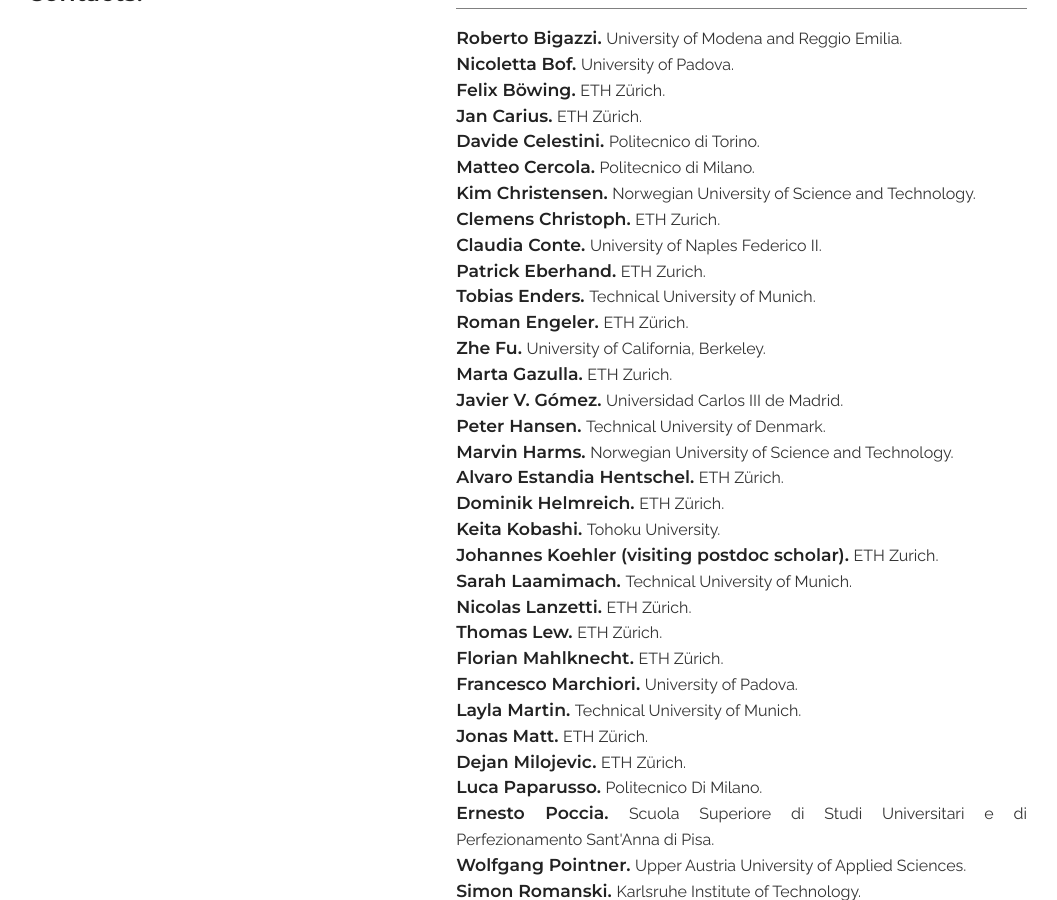
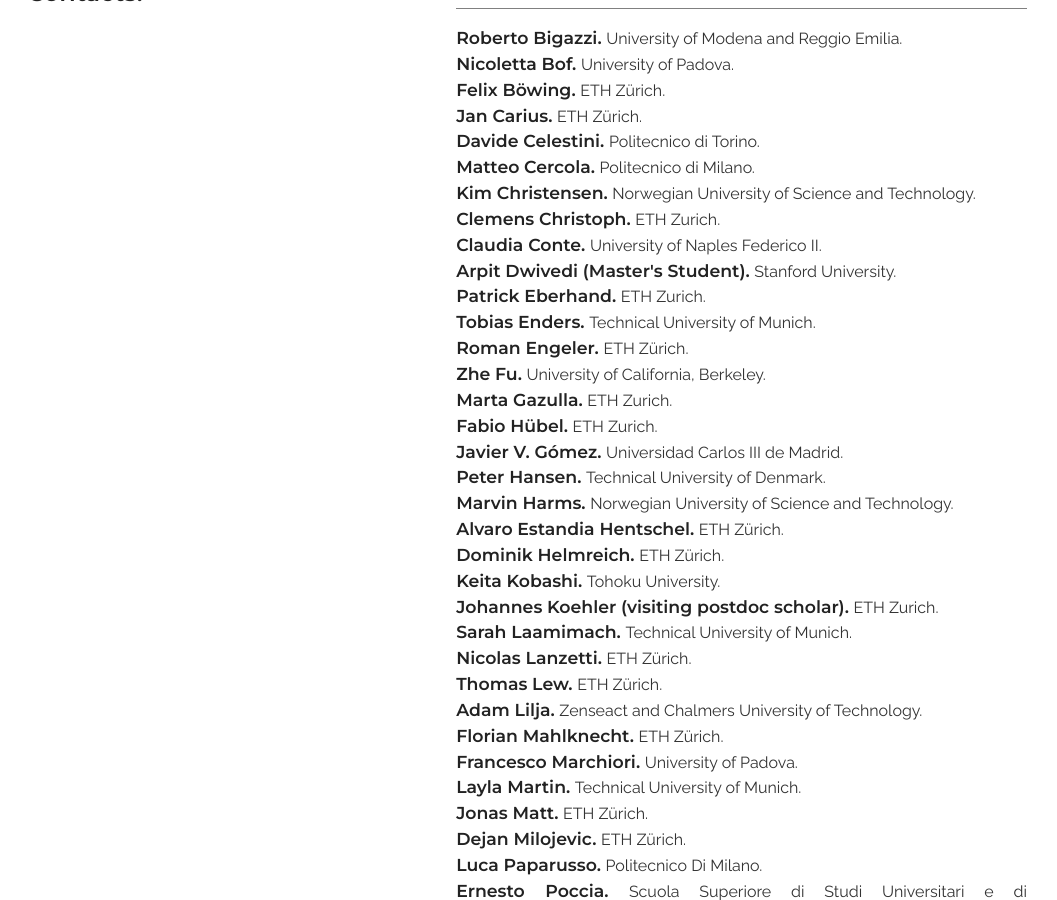
Before and after one commit to StanfordASL/StanfordASL.github.io, a Jekyll site: the page built from _people/visiting.markdown, in a window 1280 px wide and 900 px high, scrolled down 190 px. Shown: the whole window, without its empty margins (113-1170 px from the left). Built offline with Jekyll 4.4.1, drawn with Linux system fonts in a browser that asks for light colours.

Commit message:
Add new visitors to the visiting list (#185)

```diff
--- a/_people/visiting.markdown
+++ b/_people/visiting.markdown
@@ -13,11 +13,13 @@
 <li><h6 class="visiting-name">Kim Christensen.</h6> <p class="visiting-excerpt">Norwegian University of Science and Technology.</p></li>
 <li><h6 class="visiting-name">Clemens Christoph.</h6> <p class="visiting-excerpt">ETH Zurich.</p></li>
 <li><h6 class="visiting-name">Claudia Conte.</h6> <p class="visiting-excerpt">University of Naples Federico II.</p></li>
+<li><h6 class="visiting-name">Arpit Dwivedi (Master's Student).</h6> <p class="visiting-excerpt">Stanford University.</p></li>
 <li><h6 class="visiting-name">Patrick Eberhand.</h6> <p class="visiting-excerpt">ETH Zurich.</p></li>
 <li><h6 class="visiting-name">Tobias Enders.</h6> <p class="visiting-excerpt">Technical University of Munich.</p></li>
 <li><h6 class="visiting-name">Roman Engeler.</h6> <p class="visiting-excerpt">ETH Zürich.</p></li>
 <li><h6 class="visiting-name">Zhe Fu.</h6> <p class="visiting-excerpt">University of California, Berkeley.</p></li>
 <li><h6 class="visiting-name">Marta Gazulla.</h6> <p class="visiting-excerpt">ETH Zurich.</p></li>
+<li><h6 class="visiting-name">Fabio Hübel.</h6> <p class="visiting-excerpt">ETH Zurich.</p></li>
 <li><h6 class="visiting-name">Javier V. Gómez.</h6> <p class="visiting-excerpt">Universidad Carlos III de Madrid.</p></li>
 <li><h6 class="visiting-name">Peter Hansen.</h6> <p class="visiting-excerpt">Technical University of Denmark.</p></li>
 <li><h6 class="visiting-name">Marvin Harms.</h6> <p class="visiting-excerpt">Norwegian University of Science and Technology.</p></li>
@@ -28,6 +30,7 @@
 <li><h6 class="visiting-name">Sarah Laamimach.</h6> <p class="visiting-excerpt">Technical University of Munich.</p></li>
 <li><h6 class="visiting-name">Nicolas Lanzetti.</h6> <p class="visiting-excerpt">ETH Zürich.</p></li>
 <li><h6 class="visiting-name">Thomas Lew.</h6> <p class="visiting-excerpt">ETH Zürich.</p></li>
+<li><h6 class="visiting-name">Adam Lilja.</h6> <p class="visiting-excerpt">Zenseact and Chalmers University of Technology.</p></li>
 <li><h6 class="visiting-name">Florian Mahlknecht.</h6> <p class="visiting-excerpt">ETH Zürich.</p></li>
 <li><h6 class="visiting-name">Francesco Marchiori.</h6> <p class="visiting-excerpt">University of Padova.</p></li>
 <li><h6 class="visiting-name">Layla Martin.</h6> <p class="visiting-excerpt">Technical University of Munich.</p></li>
```
